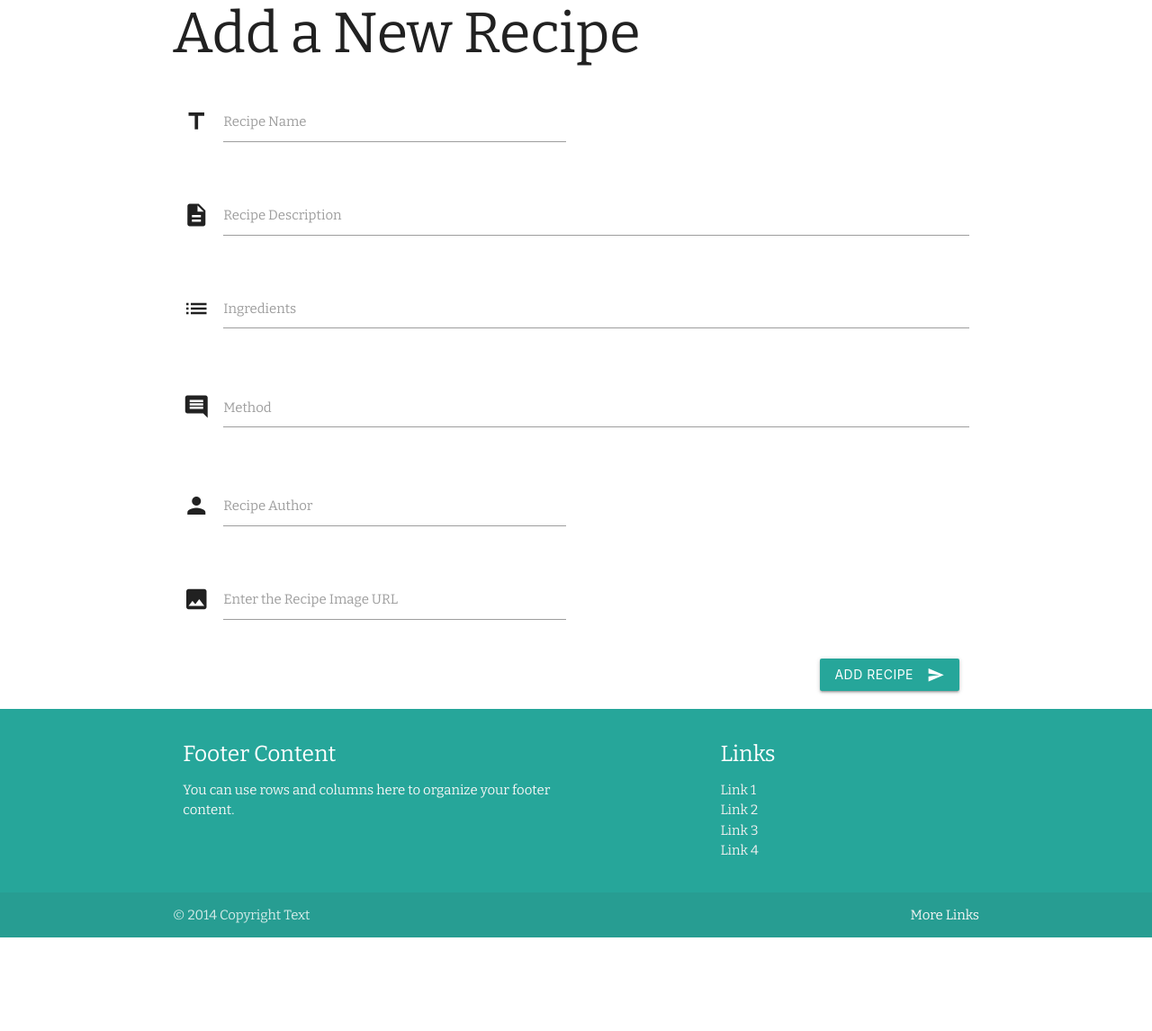
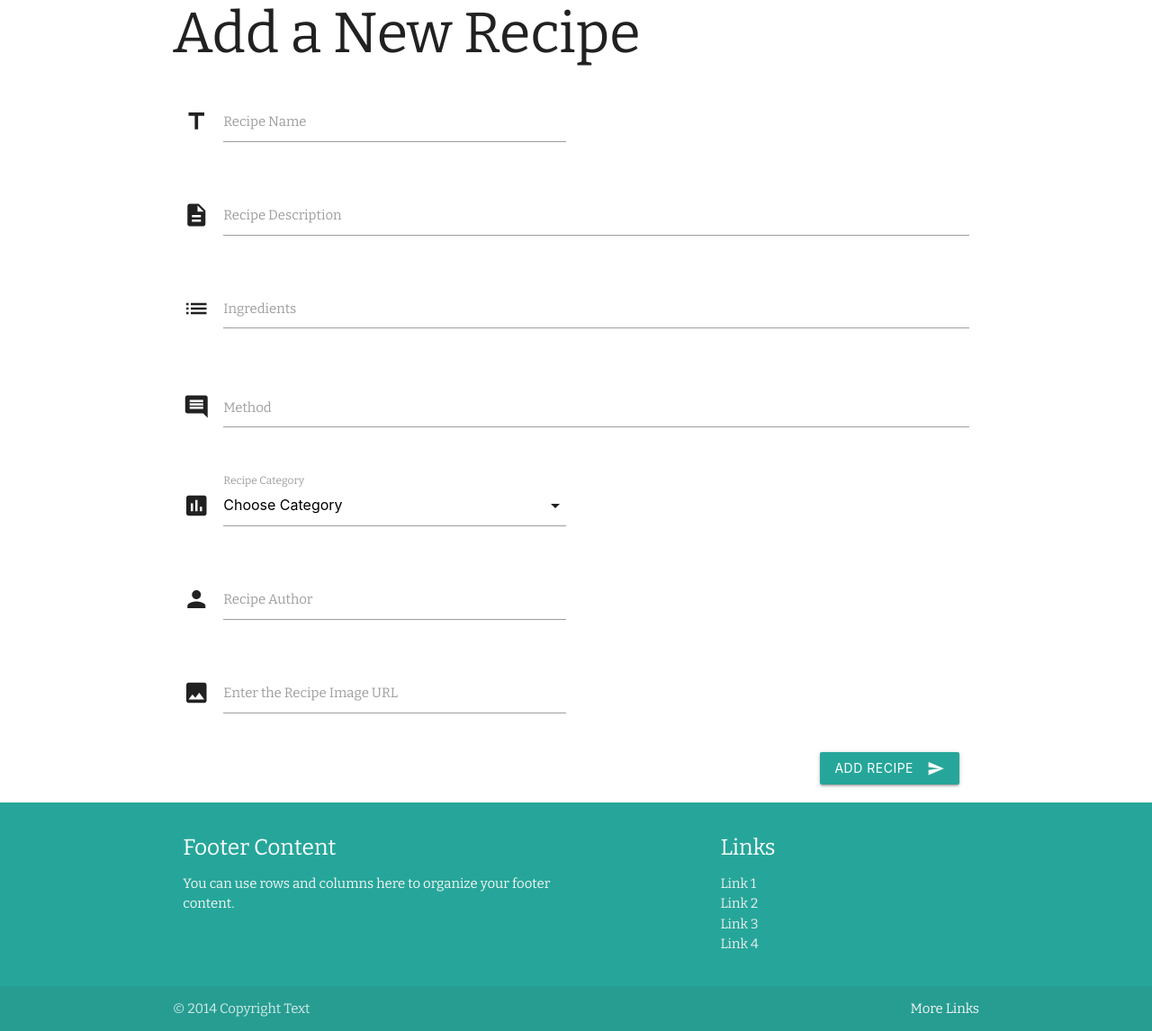
Before and after one commit to darrenmessenger/cookbook, a Flask app: page /add_recipe in a window 1280 px wide. Shown: the part 103-1249 px from the top of the page at 90% size. Before the commit the page ends 1145 px from the top, so only its background shows below. Run offline with Flask 2, Linux system fonts and the light colour scheme; data that the repository does not hold is empty; some libraries are stand-ins or nearby versions.

Commit message:
Added a category filter

```diff
--- a/app.py
+++ b/app.py
@@ -21,9 +21,9 @@ mongo = PyMongo(app)
 def index():
     if 'username' in session:
         return render_template("index.html", username=session['username'],
-                           recipes=mongo.db.recipes.find())
+                           recipes=mongo.db.recipes.find(),categories=mongo.db.categories.find())
     return render_template("index.html", username='',
-                           recipes=mongo.db.recipes.find())
+                           recipes=mongo.db.recipes.find(),categories=mongo.db.categories.find())
 
 @app.route('/logout')
 def logout():
@@ -40,9 +40,8 @@ def categories():
 
 @app.route('/add_recipe')
 def add_recipe():
-    return render_template('add_recipe.html')
-
-
+    return render_template('add_recipe.html',
+                           categories=mongo.db.categories.find())
 
 @app.route('/add_recipe', methods = ['GET','POST'])
 def insert_recipe():
@@ -51,6 +50,7 @@ def insert_recipe():
                 'recipe_description': request.form.get('recipe_description'),
                 'recipe_ingredients': request.form.get('recipe_ingredients'),
                 'recipe_method': request.form.get('recipe_method'),
+                'recipe_category': request.form.get('recipe_category'),
                 'recipe_author': request.form.get('recipe_author'),
                 'recipe_image_url': request.form.get('recipe_image_url')
             }
@@ -59,10 +59,12 @@ def insert_recipe():
 
             return redirect(url_for('index'))
 
+
 @app.route('/edit_recipe/<recipe_id>', methods = ['GET','POST'])
 def edit_recipe(recipe_id):
     return render_template('edit_recipe.html',
-    recipe=mongo.db.recipes.find_one({'_id': ObjectId(recipe_id)}))
+    recipe=mongo.db.recipes.find_one({'_id': ObjectId(recipe_id)}),
+    categories=mongo.db.categories.find())
 
 @app.route('/display_recipe/<recipe_id>')
 def display_recipe(recipe_id):
@@ -78,6 +80,7 @@ def update_recipe(recipe_id):
         'recipe_description': request.form.get('recipe_description'),
         'recipe_ingredients': request.form.get('recipe_ingredients'),
         'recipe_method': request.form.get('recipe_method'),
+        'recipe_category': request.form.get('recipe_category'),
         'recipe_author': request.form.get('recipe_author'),
         'recipe_image_url': request.form.get('recipe_image_url')
     })
@@ -124,6 +127,19 @@ def register():
 
     return render_template('register.html')
 
+@app.route('/recipe_filtered', methods = ['POST'])
+def recipe_filtered():
+    recipes=mongo.db.recipes
+    category = request.form.get('recipe_category')
+    recipes=mongo.db.recipes.find({'recipe_category': category})
+
+
+
+    if 'username' in session:
+        return render_template("index.html", username=session['username'],
+                           recipes=recipes,categories=mongo.db.categories.find(),category=category)
+    return render_template("index.html", username='',
+                           recipes=recipes,categories=mongo.db.categories.find(),category=category)
 
 
 
--- a/static/js/script.js
+++ b/static/js/script.js
@@ -2,7 +2,8 @@ $(document).ready(function() {
     $('.sidenav').sidenav();
     $('.parallax').parallax();
     $('.tooltipped').tooltip();
-
+    $('.dropdown-trigger').dropdown();
+    $('select').formSelect();
     $('select').material_select();
 
     // for HTML5 "required" attribute
--- a/templates/add_recipe.html
+++ b/templates/add_recipe.html
@@ -4,7 +4,7 @@
 
   <div class="row">
     <h1>Add a New Recipe</h1>
-     <form action="{{ url_for('insert_recipe') }}" method="POST"  class="col s12">
+    <form action="{{ url_for('insert_recipe') }}" method="POST" class="col s12">
       <div class="row">
         <div class="input-field col s6">
           <i class="material-icons prefix">title</i>
@@ -15,7 +15,7 @@
       <div class="row">
         <div class="input-field col s12">
           <i class="material-icons prefix">description</i>
-          <input id="recipe_description"  name="recipe_description" type="text" class="validate">
+          <input id="recipe_description" name="recipe_description" type="text" class="validate">
           <label for="recipe_description">Recipe Description</label>
         </div>
       </div>
@@ -33,6 +33,21 @@
           <label for="recipe_method">Method</label>
         </div>
       </div>
+
+      <div class="row">
+        <div class="input-field col s12 m6">
+          <i class="material-icons prefix">poll</i>
+          <select id="category" name="recipe_category">
+                  <option value="" disabled selected>Choose Category</option>
+                  {% for cat in categories %}
+                      <option value="{{cat.category_name}}">{{cat.category_name}}</option>
+                  {% endfor %}
+                </select>
+          <label>Recipe Category</label>
+        </div>
+      </div>
+
+
       <div class="row">
         <div class="input-field col s6">
           <i class="material-icons prefix">person</i>
--- a/templates/base.html
+++ b/templates/base.html
@@ -26,7 +26,7 @@
     {% include 'includes/_footer.html' %}
     <script src="https://cdnjs.cloudflare.com/ajax/libs/jquery/3.2.1/jquery.min.js"></script>
     <script src="https://cdnjs.cloudflare.com/ajax/libs/materialize/1.0.0/js/materialize.min.js"></script>
-    <script src="static/js/script.js"></script>
+    <script src="{{url_for('static', filename='js/script.js')}}"></script>
 </body>
 
 </html>
--- a/templates/display_recipe.html
+++ b/templates/display_recipe.html
@@ -8,6 +8,7 @@
                 <p>{{recipe.recipe_description}}</p>
                 <img src="{{recipe.recipe_image_url}}" alt="recipe image"></img>
                 <p>Author: {{recipe.recipe_author}}</p>
+                <p>Category: {{recipe.recipe_category}}</p>
                 <h3>Ingredients</h3>
                 <textarea class="materialize-textarea">{{recipe.recipe_ingredients}}</textarea>
                 <h3>Method</h3>
```
Also changed, not shown: templates/edit_recipe.html (+11 -0 lines), templates/index.html (+31 -12 lines).
